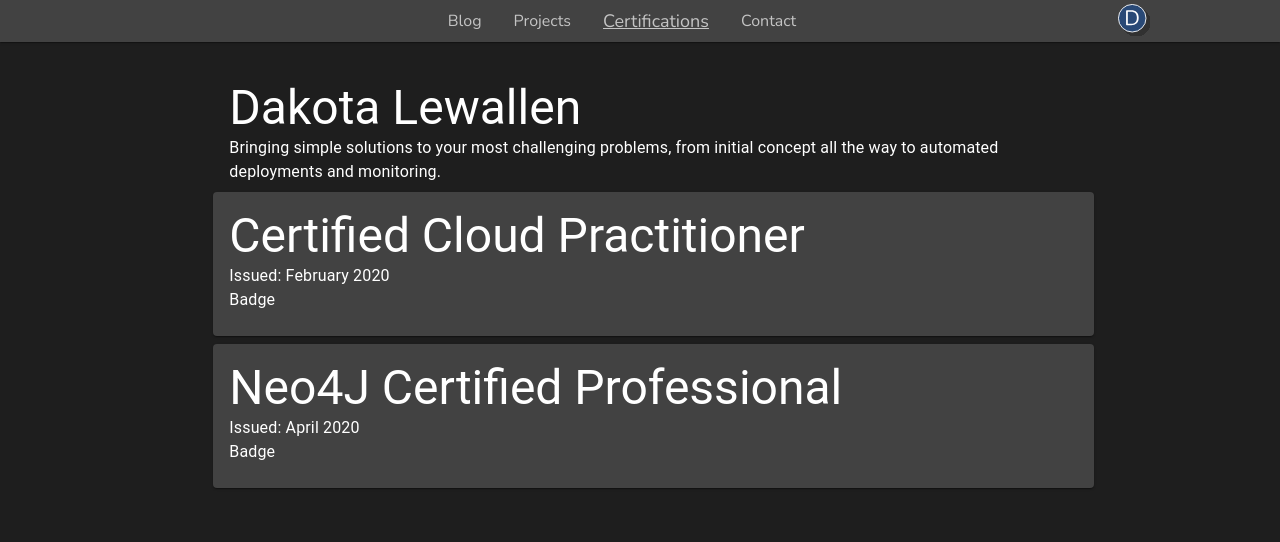
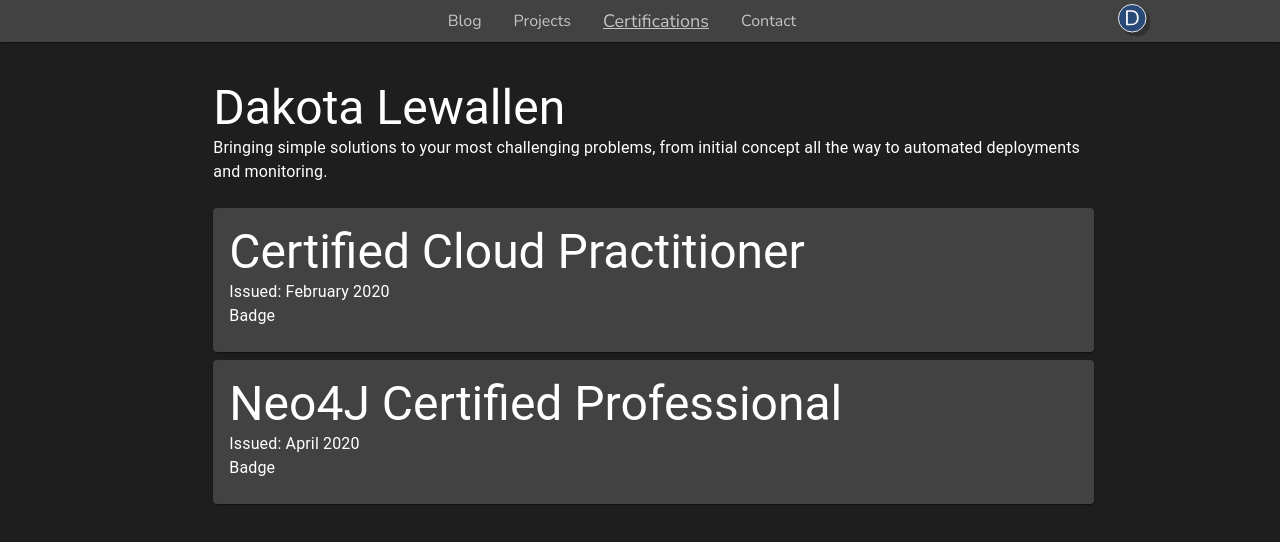
Before and after one commit to PizzaShift/next-personal-site, a Next.js app: page /certifications in a window 1280 px wide. Shown: the top 542 px of the page. Built offline with nearby package versions, Linux system fonts and the light colour scheme.

Commit message:
adjusting hero component

```diff
--- a/components/cards/Hero.js
+++ b/components/cards/Hero.js
@@ -6,10 +6,7 @@ import { makeStyles } from "@material-ui/core/styles";
 
 const useStyles = makeStyles((theme) => ({
   bioText: {
-    marginLeft: "1rem",
-    [theme.breakpoints.down("sm")]: {
-      marginLeft: "0",
-    },
+    marginBottom: "1rem",
   },
 }));
 
@@ -19,8 +16,10 @@ const Hero = () => {
     <Grid item xs={12} sm={10}>
       <Grid container>
         <Grid item className={classes.bioText}>
-          <Typography variant="h3" style={{color: "white"}}>Dakota Lewallen</Typography>
-          <Typography xs={12} style={{color: "white"}}>
+          <Typography variant="h3" style={{ color: "white" }}>
+            Dakota Lewallen
+          </Typography>
+          <Typography xs={12} style={{ color: "white" }}>
             Bringing simple solutions to your most challenging problems, from
             initial concept all the way to automated deployments and monitoring.
           </Typography>
```
